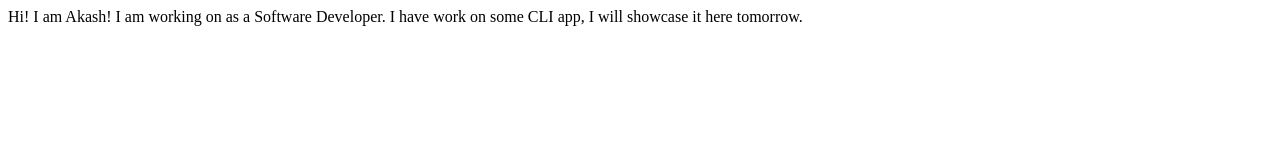
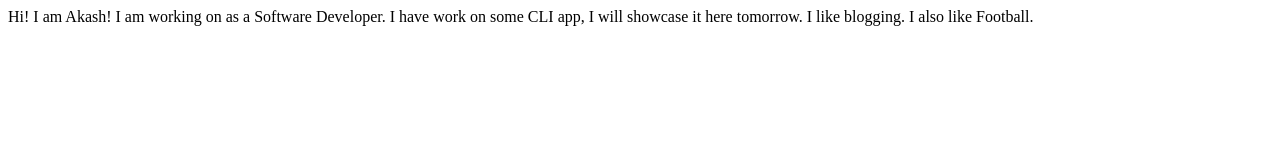
Before and after one commit to hijibiji1/firstWebApp, a plain HTML site: page index.html in a window 1280 px wide. Drawn offline with Linux system fonts and the light colour scheme.

Commit message:
update hobbies

```diff
--- a/index.html
+++ b/index.html
@@ -11,6 +11,8 @@
     Hi! I am Akash! I am working on as a Software Developer.
 
     I have work on some CLI app, I will showcase it here tomorrow.
+
+    I like blogging. I also like Football.
 </body>
 
 </html>
```
